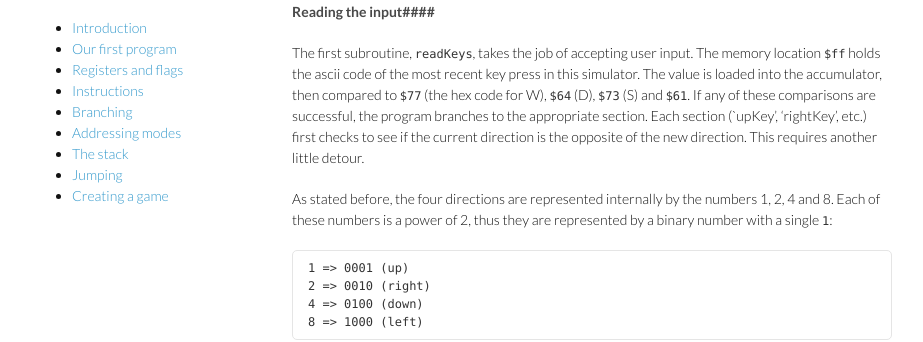
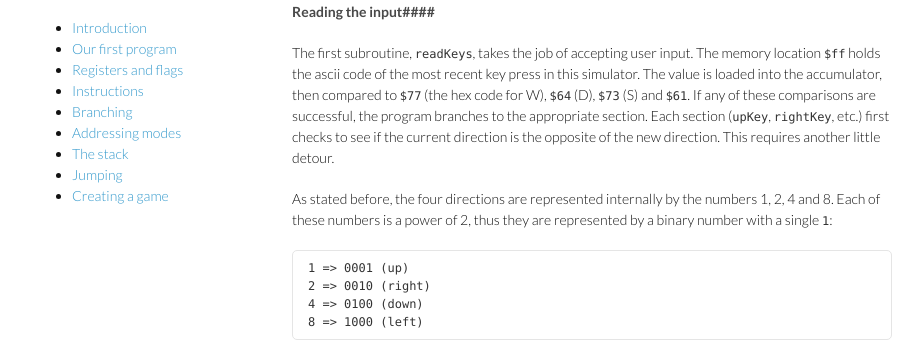
Before and after one commit to skilldrick/easy6502, a Jekyll site: the page built from index.markdown, in a window 1280 px wide and 900 px high, scrolled down 12972 px. Shown: the part 174-516 px from the top of the window, without its empty margins (178-1101 px from the left). Built offline with Jekyll 4.4.1, drawn with Linux system fonts in a browser that asks for light colours; nearby versions of some CDN libraries; Markdown is read by kramdown in place of the engine named in the settings; part of the change alters nothing that is shown.

```diff
--- a/index.markdown
+++ b/index.markdown
@@ -637,7 +637,7 @@ memory location `$ff` holds the ascii code of the most recent key press in this
 simulator. The value is loaded into the accumulator, then compared to `$77`
 (the hex code for W), `$64` (D), `$73` (S) and `$61`. If any of these
 comparisons are successful, the program branches to the appropriate section.
-Each section (`upKey', 'rightKey', etc.) first checks to see if the current
+Each section (`upKey`, `rightKey`, etc.) first checks to see if the current
 direction is the opposite of the new direction. This requires another little detour.
 
 As stated before, the four directions are represented internally by the numbers
--- a/simulator/assembler.js
+++ b/simulator/assembler.js
@@ -325,7 +325,21 @@ function SimulatorWidget(node) {
     var LDY = setNVflagsForRegY;
 
     function BIT(value) {
-      setNVflags(value & regA);
+      if (value & 0x80) {
+        regP |= 0x80;
+      } else {
+        regP &= 0x7f;
+      }
+      if (value & 0x40) {
+        regP |= 0x40;
+      } else {
+        regP &= ~0x40;
+      }
+      if (regA & value) {
+        regP &= 0xfd;
+      } else {
+        regP |= 0x02;
+      }
     }
 
     function CLC() {
@@ -348,14 +362,16 @@ function SimulatorWidget(node) {
     function DEC(addr) {
       var value = memory.get(addr);
       value--;
-      memory.storeByte(addr, value & 0xff);
+      value &= 0xff;
+      memory.storeByte(addr, value);
       setNVflags(value);
     }
 
     function INC(addr) {
       var value = memory.get(addr);
       value++;
-      memory.storeByte(addr, value & 0xff);
+      value &= 0xff;
+      memory.storeByte(addr, value);
       setNVflags(value);
     }
 
@@ -481,8 +497,9 @@ function SimulatorWidget(node) {
       },
 
       i01: function () {
-        var addr = popByte() + regX;
-        var value = memory.getWord(addr);
+        var zp = (popByte() + regX) & 0xff;
+        var addr = memory.getWord(zp);
+        var value = memory.get(addr);
         regA |= value;
         ORA();
       },
@@ -503,7 +520,7 @@ function SimulatorWidget(node) {
       },
 
       i08: function () {
-        stackPush(regP);
+        stackPush(regP | 0x30);
         //PHP
       },
 
@@ -514,7 +531,7 @@ function SimulatorWidget(node) {
 
       i0a: function () {
         setCarryFlagFromBit7(regA);
-        regA = regA << 1;
+        regA = (regA << 1) & 0xff;
         ASL(regA);
       },
 
@@ -595,8 +612,9 @@ function SimulatorWidget(node) {
       },
 
       i21: function () {
-        var addr = (popByte() + regX) & 0xff;
-        var value = memory.getWord(addr);
+        var zp = (popByte() + regX) & 0xff;
+        var addr = memory.getWord(zp);
+        var value = memory.get(addr);
         regA &= value;
         AND();
       },
@@ -625,7 +643,7 @@ function SimulatorWidget(node) {
       },
 
       i28: function () {
-        regP = stackPop() | 0x20;
+        regP = stackPop() | 0x30; // There is no B bit!
         //PLP
       },
 
@@ -637,7 +655,7 @@ function SimulatorWidget(node) {
       i2a: function () {
         var sf = carrySet();
         setCarryFlagFromBit7(regA);
-        regA = regA << 1;
+        regA = (regA << 1) & 0xff;
         regA |= sf;
         ROL(regA);
       },
@@ -678,9 +696,8 @@ function SimulatorWidget(node) {
       },
 
       i35: function () {
-        var zp = popByte();
-        var value = memory.getWord(zp) + regX;
-        regA &= memory.get(value);
+        var addr = (popByte() + regX) & 0xff;
+        regA &= memory.get(addr);
         AND();
       },
 
@@ -725,7 +742,8 @@ function SimulatorWidget(node) {
       },
 
       i40: function () {
-        throw new Error("Not implemented");
+        regP = stackPop() | 0x30; // There is no B bit!
+        regPC = stackPop() | (stackPop() << 8);
         //RTI
       },
 
@@ -818,7 +836,8 @@ function SimulatorWidget(node) {
       },
 
       i58: function () {
-        throw new Error("Not implemented");
+        regP &= ~0x04;
+        throw new Error("Interrupts not implemented");
         //CLI
       },
 
@@ -936,7 +955,6 @@ function SimulatorWidget(node) {
       i75: function () {
         var addr = (popByte() + regX) & 0xff;
         var value = memory.get(addr);
-        setCarryFlagFromBit0(value);
         testADC(value);
         //ADC
       },
@@ -953,7 +971,8 @@ function SimulatorWidget(node) {
       },
 
       i78: function () {
-        throw new Error("Not implemented");
+        regP |= 0x04;
+        throw new Error("Interrupts not implemented");
         //SEI
       },
 
@@ -977,7 +996,7 @@ function SimulatorWidget(node) {
         var value = memory.get(addr);
         setCarryFlagFromBit0(value);
         value = value >> 1;
-        if (value) { value |= 0x80; }
+        if (sf) { value |= 0x80; }
         memory.storeByte(addr, value);
         ROR(value);
       },
@@ -1045,17 +1064,17 @@ function SimulatorWidget(node) {
       },
 
       i94: function () {
-        memory.storeByte(popByte() + regX, regY);
+        memory.storeByte((popByte() + regX) & 0xff, regY);
         //STY
       },
 
       i95: function () {
-        memory.storeByte(popByte() + regX, regA);
+        memory.storeByte((popByte() + regX) & 0xff, regA);
         //STA
       },
 
       i96: function () {
-        memory.storeByte(popByte() + regY, regX);
+        memory.storeByte((popByte() + regY) & 0xff, regX);
         //STX
       },
 
@@ -1159,17 +1178,17 @@ function SimulatorWidget(node) {
       },
 
       ib4: function () {
-        regY = memory.get(popByte() + regX);
+        regY = memory.get((popByte() + regX) & 0xff);
         LDY();
       },
 
       ib5: function () {
         regA = memory.get((popByte() + regX) & 0xff);
-        LDY();
+        LDA();
       },
 
       ib6: function () {
-        regX = memory.get(popByte() + regY);
+        regX = memory.get((popByte() + regY) & 0xff);
         LDX();
       },
 
@@ -1185,6 +1204,7 @@ function SimulatorWidget(node) {
 
       iba: function () {
         regX = regSP & 0xff;
+        LDX();
         //TSX
       },
 
@@ -1213,8 +1233,8 @@ function SimulatorWidget(node) {
       },
 
       ic1: function () {
-        var zp = popByte();
-        var addr = memory.getWord(zp) + regY;
+        var zp = (popByte() + regX) & 0xff;
+        var addr = memory.getWord(zp);
         var value = memory.get(addr);
         doCompare(regA, value);
         //CPA
@@ -1287,13 +1307,13 @@ function SimulatorWidget(node) {
       },
 
       id5: function () {
-        var value = memory.get(popByte() + regX);
+        var value = memory.get((popByte() + regX) & 0xff);
         doCompare(regA, value);
         //CMP
       },
 
       id6: function () {
-        var addr = popByte() + regX;
+        var addr = (popByte() + regX) & 0xff;
         DEC(addr);
       },
 
@@ -1404,13 +1424,12 @@ function SimulatorWidget(node) {
       if5: function () {
         var addr = (popByte() + regX) & 0xff;
         var value = memory.get(addr);
-        setCarryFlagFromBit0(value);
         testSBC(value);
         //SBC
       },
 
       if6: function () {
-        var addr = popByte() + regX;
+        var addr = (popByte() + regX) & 0xff;
         INC(addr);
       },
 
@@ -1421,7 +1440,7 @@ function SimulatorWidget(node) {
 
       if9: function () {
         var addr = popWord();
-        var value = memory(addr + regY);
+        var value = memory.get(addr + regY);
         testSBC(value);
         //SBC
       },
@@ -1445,26 +1464,23 @@ function SimulatorWidget(node) {
     };
 
     function stackPush(value) {
-      if (regSP >= 0) {
-        regSP--;
-        memory.set((regSP & 0xff) + 0x100, value & 0xff);
-      } else {
-        message("Stack full: " + regSP);
-        codeRunning = false;
+      memory.set((regSP & 0xff) + 0x100, value & 0xff);
+      regSP--;
+      if (regSP < 0) {
+        regSP &= 0xff;
+        message("6502 Stack filled! Wrapping...");
       }
     }
 
     function stackPop() {
       var value;
-      if (regSP < 0x100) {
-        value = memory.get(regSP + 0x100);
-        regSP++;
-        return value;
-      } else {
-        message("Stack empty");
-        codeRunning = false;
-        return 0;
-      }
+      regSP++;
+      if (regSP >= 0x100) {
+        regSP &= 0xff;
+        message("6502 Stack emptied! Wrapping...");
+      }
+      value = memory.get(regSP + 0x100);
+      return value;
     }
 
     // popByte() - Pops a byte
@@ -1492,7 +1508,8 @@ function SimulatorWidget(node) {
 
     function multiExecute() {
       if (!debug) {
-        //prime number of iterations to avoid aliasing effects
+        // use a prime number of iterations to avoid aliasing effects
+
         for (var w = 0; w < 97; w++) {
           execute();
         }
@@ -1580,7 +1597,7 @@ function SimulatorWidget(node) {
         }
       }
       if (addr === 0) {
-        alert("Unable to find/parse given address/label");
+        message("Unable to find/parse given address/label");
       } else {
         regPC = addr;
       }
```
